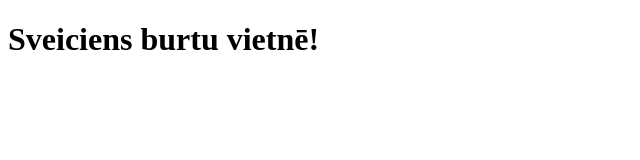
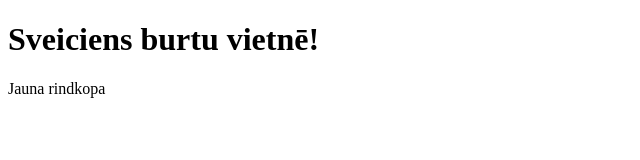
Before and after one commit to GundarsKucenceirs/burtu_spele, a plain HTML site: page index.html in a window 1280 px wide. Shown: the whole page, without its empty margins (0-640 px from the left). Drawn offline with Linux system fonts and the light colour scheme.

Commit message:
atkal izmainas

```diff
--- a/index.html
+++ b/index.html
@@ -8,5 +8,6 @@
 </head>
 <body>
     <h1>Sveiciens burtu vietnē!</h1>
+    <p>Jauna rindkopa</p>
 </body>
 </html>
```
Also changed, not shown: 1 other file.
